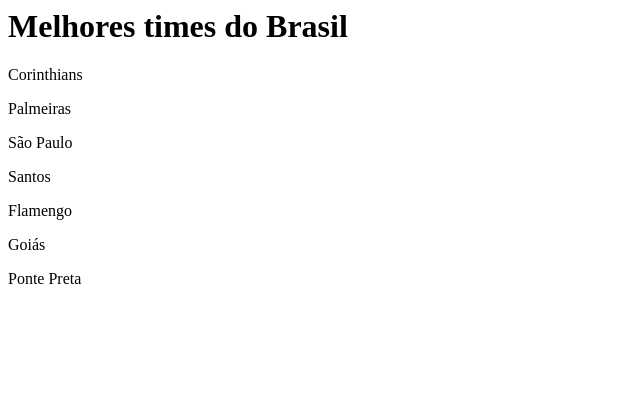
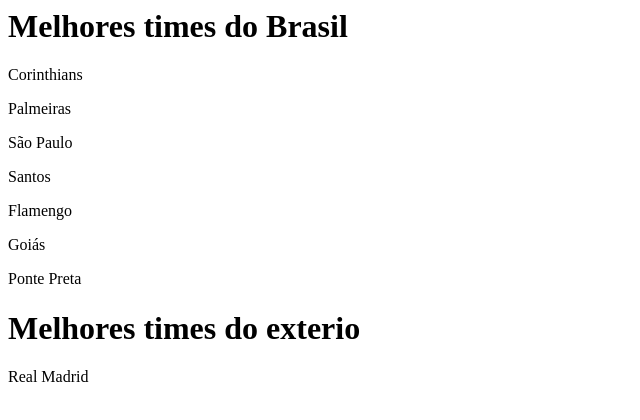
Before and after one commit to gustavobeck/projeto-engenharia-software, a plain HTML site: page index.html in a window 1280 px wide. Shown: the whole page, without its empty margins (0-640 px from the left). Drawn offline with Linux system fonts and the light colour scheme.

Commit message:
Adicionando nova categoria de Melhores times do exterior

```diff
--- a/index.html
+++ b/index.html
@@ -10,4 +10,8 @@
 <p>Goiás</p>
 <p>Ponte Preta</p>
 
+<h1>Melhores times do exterio </h1>
+
+<p>Real Madrid</p>
+
 </html>
```
